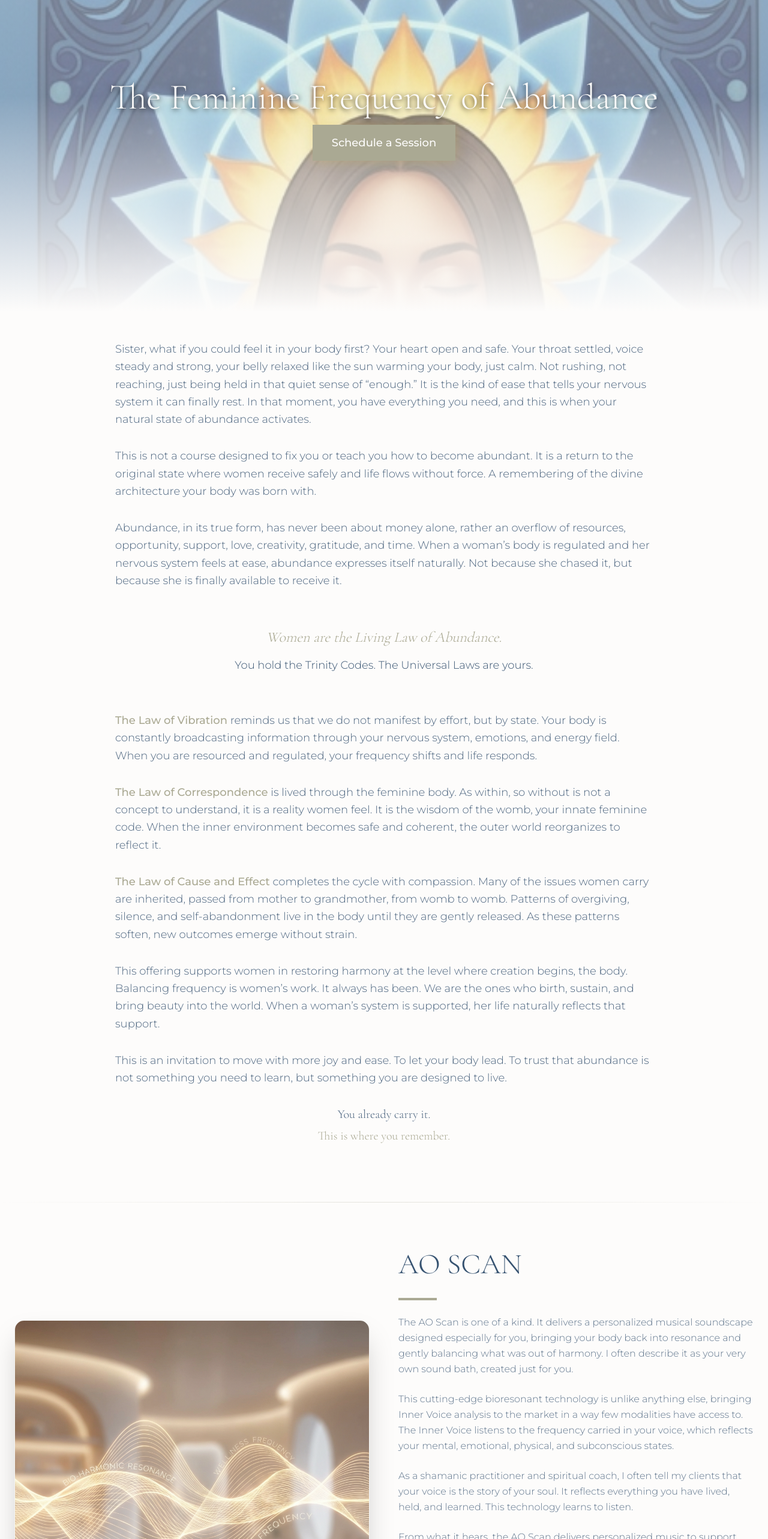
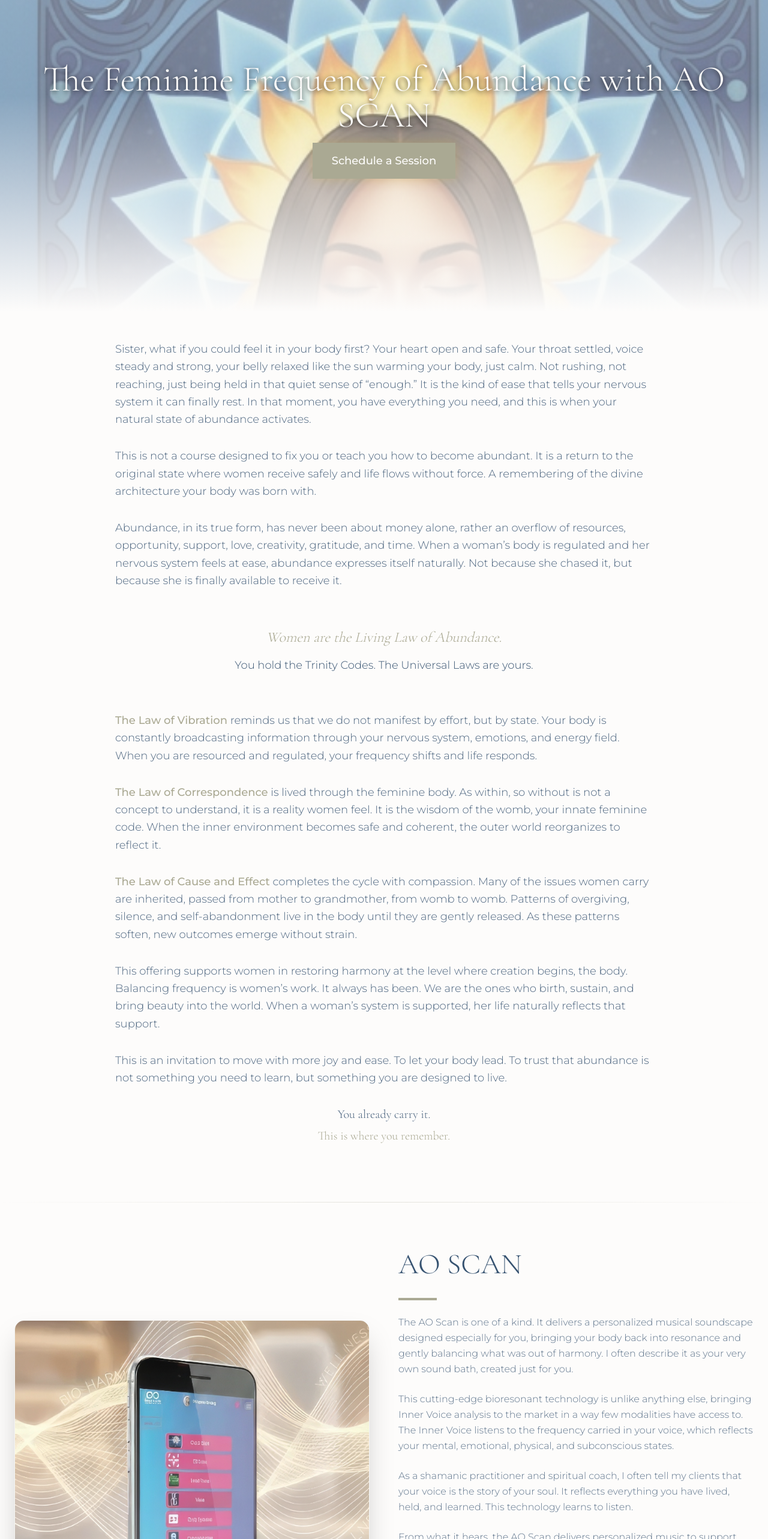
Before and after one commit to majorvfx/shamanic-beauty, a Next.js app: page /frequency in a window 1280 px wide. Shown: the part 200-2766 px from the top of the page at 60% size. Built offline with nearby package versions, Linux system fonts and the light colour scheme.

Commit message:
Update Frequency page: Hero text and AO Scan image

```diff
--- a/src/app/frequency/page.tsx
+++ b/src/app/frequency/page.tsx
@@ -21,7 +21,7 @@ export default function FrequencyPage() {
 
                 <div className="relative z-10 container mx-auto px-6 pt-20 pb-0 text-center flex flex-col justify-end h-full">
                     <h1 className="text-4xl md:text-6xl font-serif text-[#FDFCFB] mb-4 drop-shadow-[0_2px_4px_rgba(0,0,0,0.8)] animate-fade-in-up">
-                        The Feminine Frequency of Abundance
+                        The Feminine Frequency of Abundance with AO SCAN
                     </h1>
 
                     <div className="mb-0">
@@ -111,7 +111,7 @@ export default function FrequencyPage() {
                         {/* Image Side */}
                         <div className="relative h-[400px] md:h-[600px] w-full rounded-2xl overflow-hidden shadow-2xl border border-gold/10 order-2 md:order-1">
                             <Image
-                                src="/assets/ao-scan.png"
+                                src="/assets/ao-scan-new.jpg"
                                 alt="AO Scan Technology"
                                 fill
                                 className="object-cover"
```
Also changed, not shown: public/assets/ao-scan-new.jpg (added).
